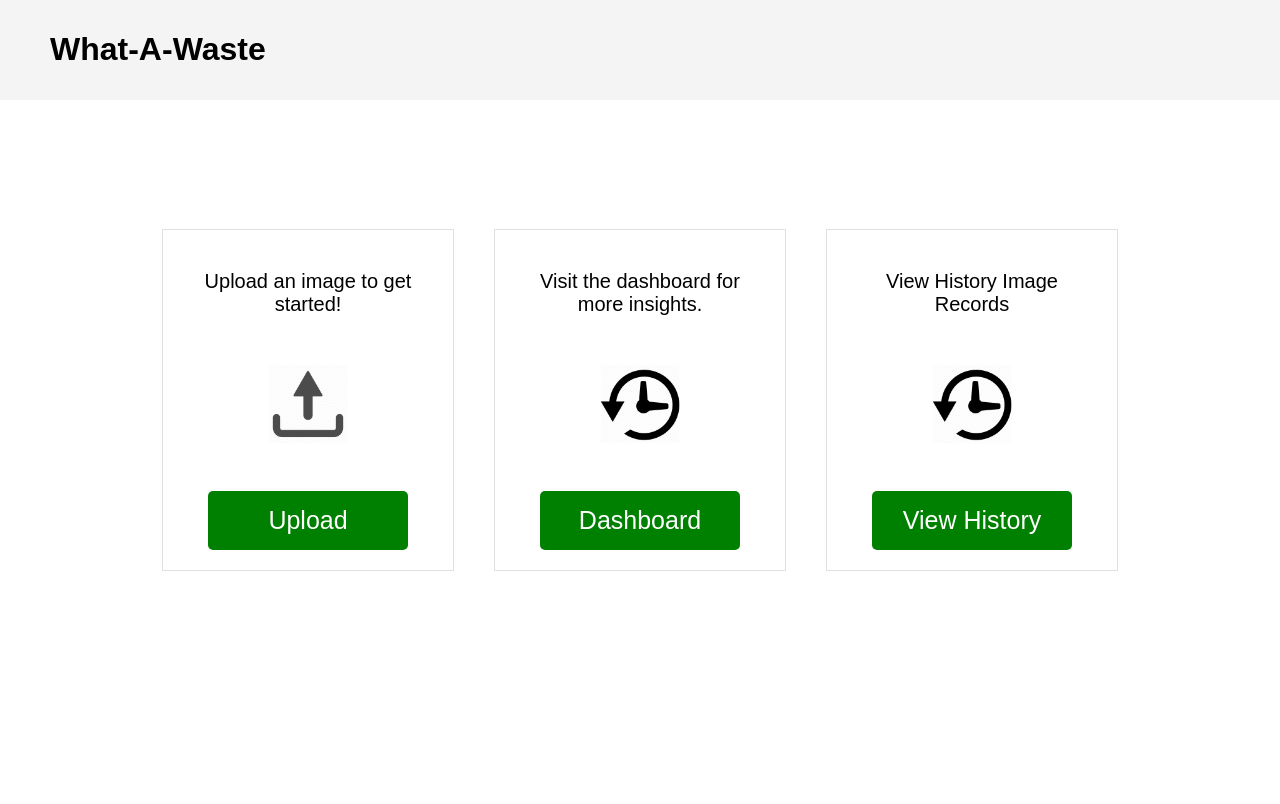
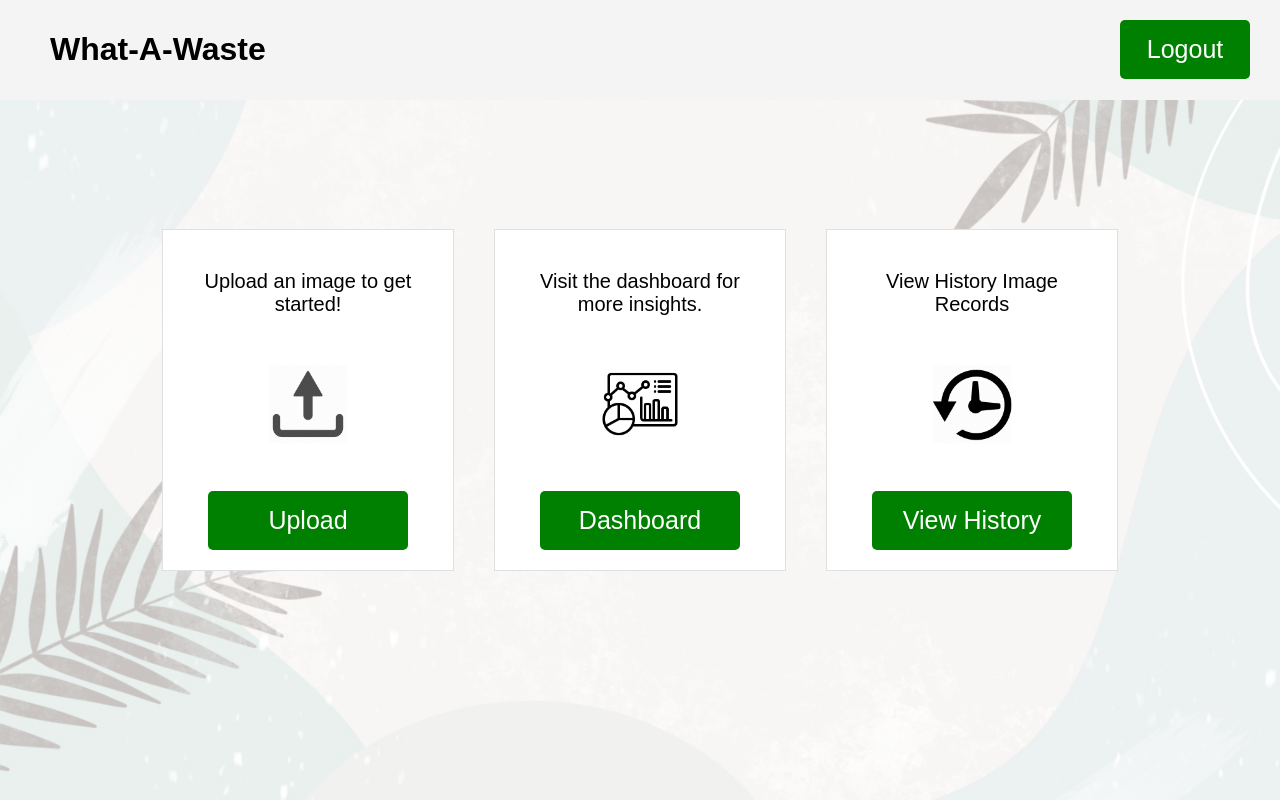
Before and after one commit to roannalim/dsa3101-2310-12-ocr, a Flask app: page /home in a window 1280 px wide; the page is wider, and only the part inside the window is pictured. Before the commit the page ends 571 px from the top of that part, so only its background shows below. Run offline with Flask 3, Linux system fonts and the light colour scheme.

Commit message:
add background and logout button to home page

```diff
--- a/backend/database/templates/home.html
+++ b/backend/database/templates/home.html
@@ -42,6 +42,7 @@
             justify-content: space-between;
             align-items: center;
             text-align: center;
+            background-color: #fff;
         }
 
         .description {
@@ -75,14 +76,57 @@
             margin-left: 53px;
         }
 
+        .image-container {
+            position: absolute;
+            top: 0;
+            left: 0;
+            width: 100%;
+            height: 100%;
+            z-index: -1; /* Ensure the image is at the back */
+        }
+
+        .image-container img {
+            width: 100%;
+            height: 100%;
+            object-fit: cover;
+            opacity: 0.3; /* Set the opacity to 30% */
+        }
+
+        .logout-button {
+            position: absolute;
+            top: 20px;
+            right: 100px;
+            font-size: 25px;
+            padding: 15px 25px;
+            background-color: #008000;
+            color: #fff;
+            cursor: pointer;
+            width: 130px;
+            text-align: center;
+            border: none;
+            display: inline-block;
+            border-radius: 5px;
+        }
+
+        .logout-button:hover {
+            background-color: #f0baba;
+        }
+
     </style>
 </head>
 
 <body>
     <header>
         <h1>What-A-Waste</h1>
+        <div>
+            <form action="/" method="get">
+                <button type="submit" class="logout-button">Logout</button>
+            </form>
+        </div>
     </header>
-
+    <div class="image-container">
+        <img src="{{ url_for('static', filename='Web Images/background_image.jpg') }}" alt="Zero Waste Image" class="centered-image">
+    </div>
     <div class="button-container">
         <div class="box">
             <p class="description">Upload an image to get started!</p>
@@ -93,7 +137,7 @@
 
         <div class="box">
             <p class="description">Visit the dashboard for more insights.</p>
-            <img src="{{ url_for('static', filename='Web Images/history_icon.png') }}" alt="Dashboard Logo" class="logo"> <!-- Dashboard Logo -->
+            <img src="{{ url_for('static', filename='Web Images/dashboard_icon.png') }}" alt="Dashboard Logo" class="logo"> <!-- Dashboard Logo -->
 
             <form action="/dashboard" method="get">
                 <button type="submit" class="go-button">Dashboard</button>
```
